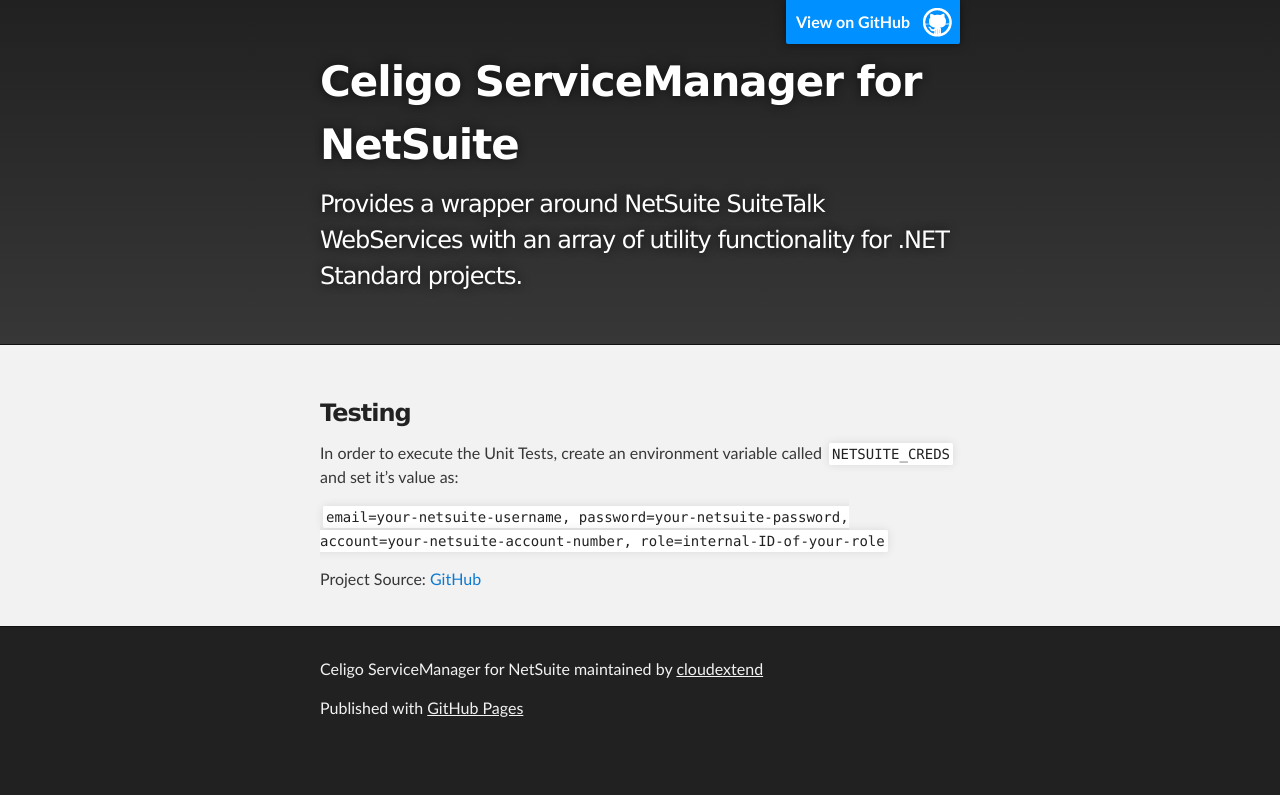
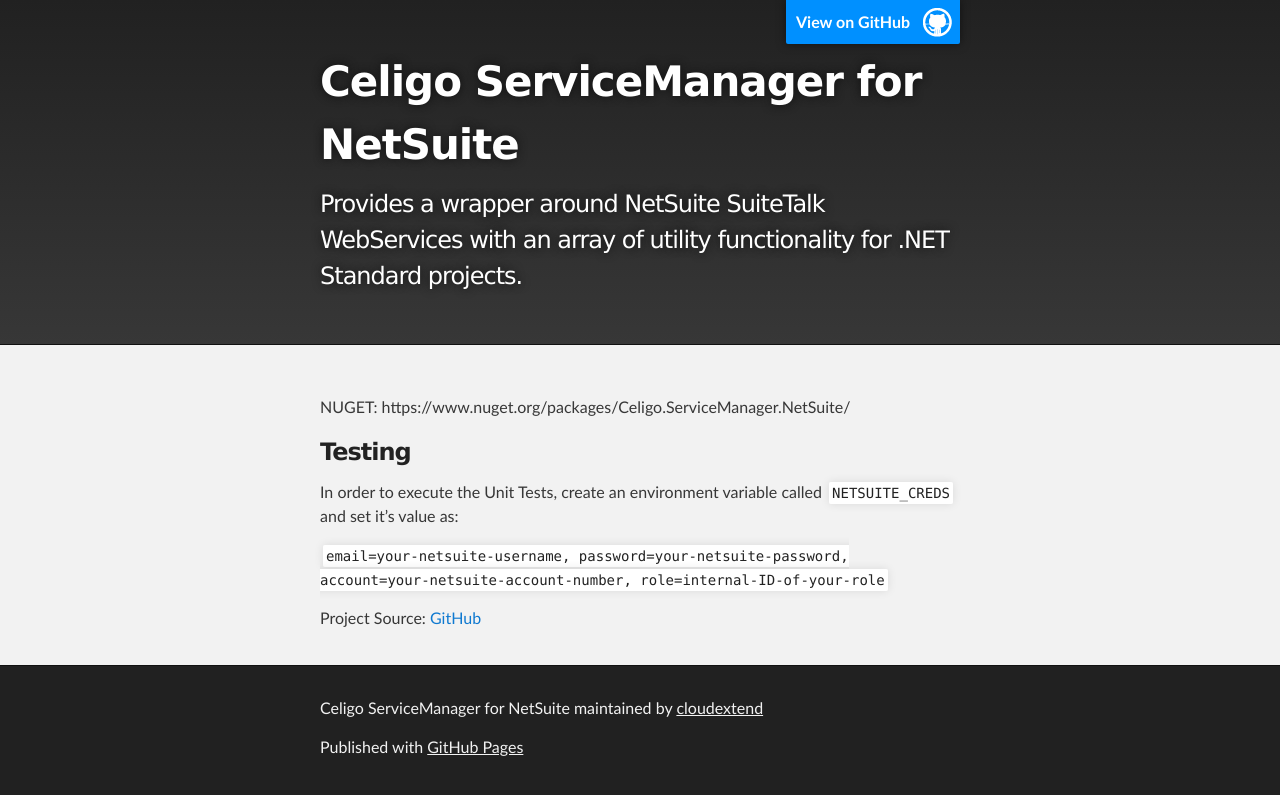
Before and after one commit to cloudextend/contrib-netsuite-servicemgr, a Jekyll site: the page built from docs/index.md, in a window 1280 px wide. Shown: the top 795 px of the page. Built offline with Jekyll 4.4.1, drawn with Linux system fonts in a browser that asks for light colours; our own code applies the rules of GitHub Pages for plain Markdown files; some of the changed lines change nothing that is shown.

Commit message:
Update index.md

```diff
--- a/docs/index.md
+++ b/docs/index.md
@@ -1,6 +1,8 @@
 ---
 layout: default
 ---
+NUGET: https://www.nuget.org/packages/Celigo.ServiceManager.NetSuite/
+
 ### Testing
 In order to execute the Unit Tests, create an environment variable called `NETSUITE_CREDS` and set it's value as:
 
```
